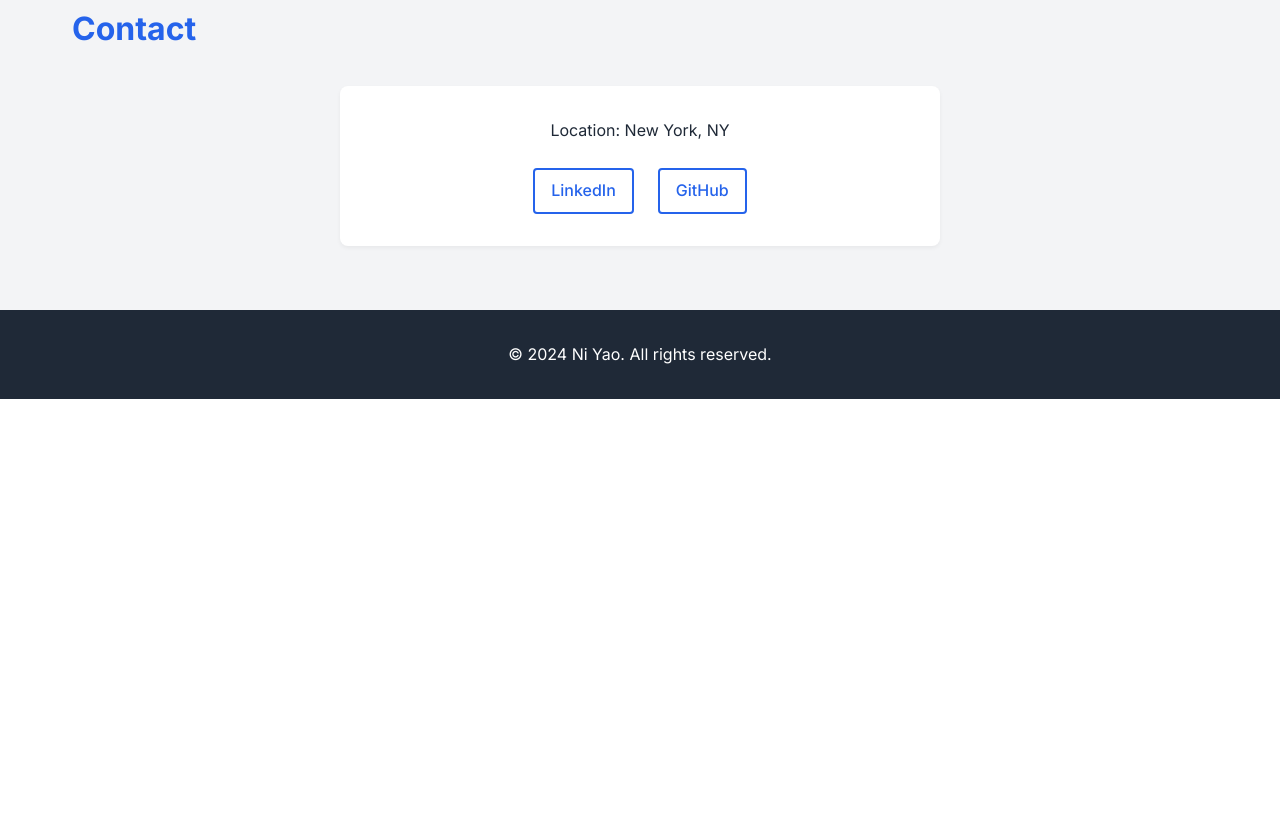
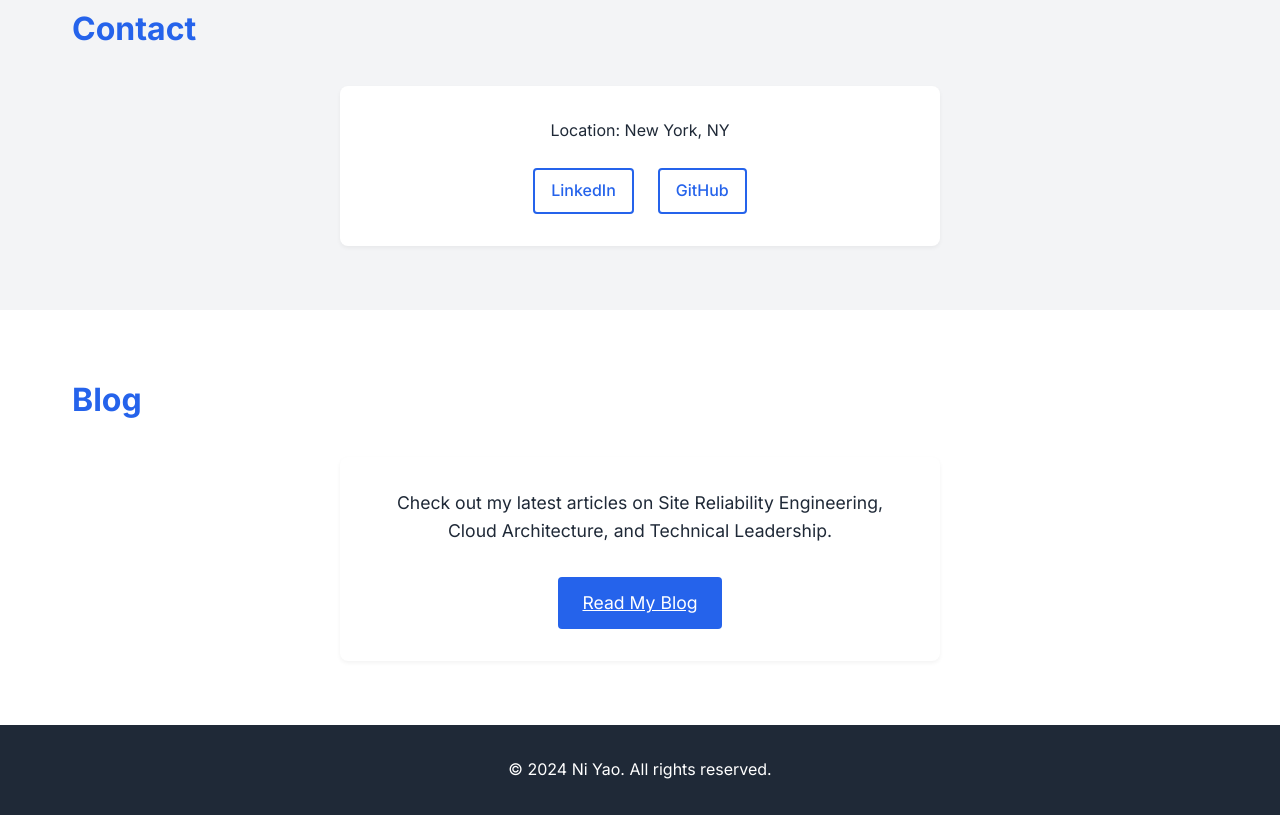
Before and after one commit to Nicklaus-yao/thelifeofni, a website: page index.html in a window 1280 px wide. Shown: the part 3248-4063 px from the top of the page. Before the commit the page ends 3647 px from the top, so only its background shows below. Drawn offline with Linux system fonts and the light colour scheme.

Commit message:
Add Blog section to homepage and update navigation

```diff
--- a/index.html
+++ b/index.html
@@ -23,7 +23,7 @@
                     <li><a href="#skills">Skills</a></li>
                     <li><a href="#education">Education</a></li>
                     <li><a href="#contact">Contact</a></li>
-                    <li><a href="blog/index.html" class="blog-link">Blog</a></li>
+                    <li><a href="#blog" class="blog-link">Blog</a></li>
                 </ul>
             </div>
         </nav>
@@ -176,6 +176,20 @@
                 </div>
             </div>
         </section>
+
+        <section id="blog" class="section">
+            <div class="container">
+                <h2>Blog</h2>
+                <div class="blog-content">
+                    <div class="blog-info">
+                        <p>Check out my latest articles on Site Reliability Engineering, Cloud Architecture, and Technical Leadership.</p>
+                        <div class="blog-link-container">
+                            <a href="blog/index.html" class="blog-link">Read My Blog</a>
+                        </div>
+                    </div>
+                </div>
+            </div>
+        </section>
     </main>
 
     <footer>
--- a/styles.css
+++ b/styles.css
@@ -286,6 +286,36 @@ h3 {
     color: var(--background-color);
 }
 
+/* Blog Section */
+.blog-content {
+    max-width: 600px;
+    margin: 0 auto;
+}
+
+.blog-info {
+    text-align: center;
+    background-color: var(--background-color);
+    padding: 2rem;
+    border-radius: 8px;
+    box-shadow: 0 2px 4px rgba(0, 0, 0, 0.05);
+}
+
+.blog-info p {
+    margin-bottom: 2rem;
+    font-size: 1.1rem;
+    color: var(--text-color);
+}
+
+.blog-link-container {
+    display: flex;
+    justify-content: center;
+}
+
+.blog-link-container .blog-link {
+    font-size: 1.1rem;
+    padding: 0.75rem 1.5rem;
+}
+
 /* Footer */
 footer {
     background-color: var(--text-color);
```
